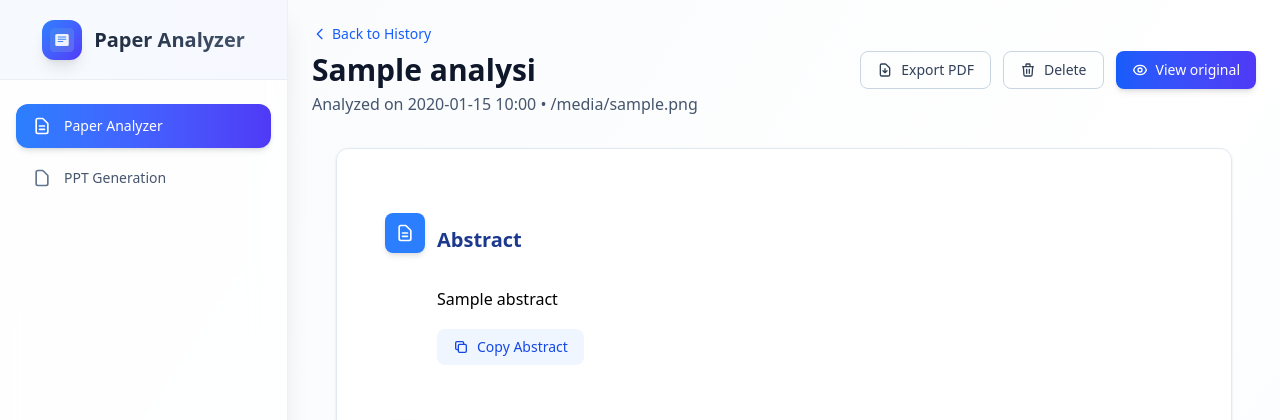
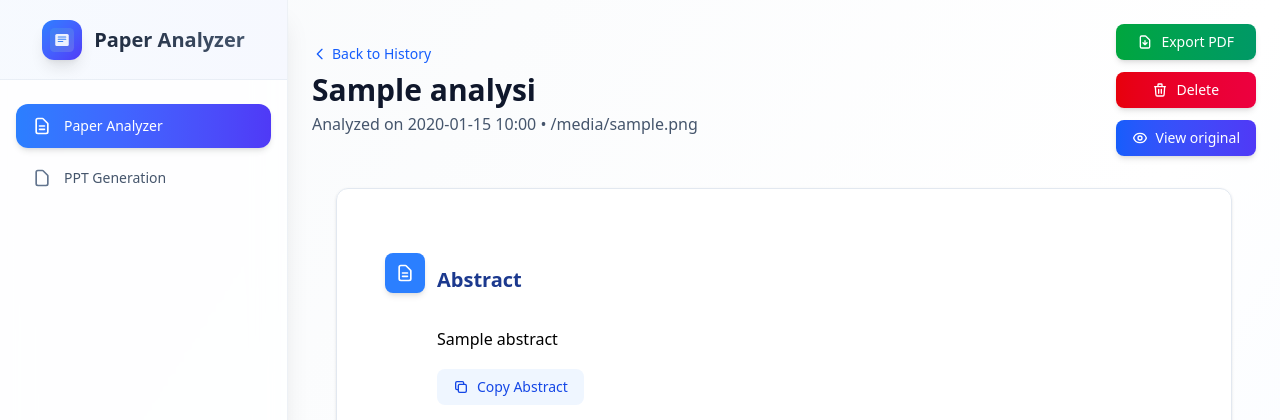
Before and after one commit to swarfte/paper-analyzer, a Django app: template templates/analysis_detail.html in a window 1280 px wide. Shown: the top 420 px of the page. Run offline with Django 5.2, Linux system fonts and the light colour scheme; the template is opened without the code that fills it: most values are stand-ins (such as "Sample title", 1, 10 or a date in 2020); data that the repository does not hold is empty.

Commit message:
Update action button styles in templates
Revamp action UI in analysis templates: replace bordered outline buttons with gradient, filled buttons (green export, blue preview, red delete), add shadows and smoother hover transitions, and switch containers to vertical stacking (flex-col) with centered content. Also tweak class alignment (justify-center) and reorder the Delete/Export buttons in analyzer.html for a cleaner layout. No functional logic changes.

```diff
--- a/templates/analysis_detail.html
+++ b/templates/analysis_detail.html
@@ -144,16 +144,16 @@
                         Analyzed on {{ analysis.created_date|date:"Y-m-d H:i" }} • {{ analysis.original_filename }}
                     </p>
                 </div>
-                <div class="flex gap-3">
+                <div class="flex flex-col gap-3">
                     <a href="{% url 'export_analysis_pdf' analysis.id %}"
-                       class="px-4 py-2 border border-slate-300 rounded-lg text-slate-700 hover:bg-green-50 hover:border-green-300 hover:text-green-600 transition-colors font-medium text-sm flex items-center gap-2">
+                       class="px-4 py-2 bg-gradient-to-r from-green-600 to-emerald-600 hover:from-green-700 hover:to-emerald-700 text-white rounded-lg font-medium text-sm flex items-center justify-center gap-2 shadow-md hover:shadow-lg transition-all duration-200">
                         <svg class="w-4 h-4" fill="none" stroke="currentColor" viewBox="0 0 24 24">
                             <path stroke-linecap="round" stroke-linejoin="round" stroke-width="2" d="M12 10v6m0 0l-3-3m3 3l3-3m2 8H7a2 2 0 01-2-2V5a2 2 0 012-2h5.586a1 1 0 01.707.293l5.414 5.414a1 1 0 01.293.707V19a2 2 0 01-2 2z"></path>
                         </svg>
                         Export PDF
                     </a>
                     <button @click="showDeleteModal = true"
-                            class="px-4 py-2 border border-slate-300 rounded-lg text-slate-700 hover:bg-red-50 hover:border-red-300 hover:text-red-600 transition-colors font-medium text-sm flex items-center gap-2">
+                            class="px-4 py-2 bg-gradient-to-r from-red-600 to-rose-600 hover:from-red-700 hover:to-rose-700 text-white rounded-lg font-medium text-sm flex items-center justify-center gap-2 shadow-md hover:shadow-lg transition-all duration-200">
                         <svg class="w-4 h-4" fill="none" stroke="currentColor" viewBox="0 0 24 24">
                             <path stroke-linecap="round" stroke-linejoin="round" stroke-width="2" d="M19 7l-.867 12.142A2 2 0 0116.138 21H7.862a2 2 0 01-1.995-1.858L5 7m5 4v6m4-6v6m1-10V4a1 1 0 00-1-1h-4a1 1 0 00-1 1v3M4 7h16"></path>
                         </svg>
@@ -161,7 +161,7 @@
                     </button>
                     {% if analysis.pdf_file %}
                     <a :href="pdfFileUrl" target="_blank" rel="noopener"
-                       class="px-4 py-2 bg-gradient-to-r from-blue-600 to-indigo-600 hover:from-blue-700 hover:to-indigo-700 text-white rounded-lg font-medium text-sm flex items-center gap-2 shadow-md hover:shadow-lg transition-all duration-200">
+                       class="px-4 py-2 bg-gradient-to-r from-blue-600 to-indigo-600 hover:from-blue-700 hover:to-indigo-700 text-white rounded-lg font-medium text-sm flex items-center justify-center gap-2 shadow-md hover:shadow-lg transition-all duration-200">
                         <svg class="w-4 h-4" fill="none" stroke="currentColor" viewBox="0 0 24 24">
                             <path stroke-linecap="round" stroke-linejoin="round" stroke-width="2" d="M15 12a3 3 0 11-6 0 3 3 0 016 0z"></path>
                             <path stroke-linecap="round" stroke-linejoin="round" stroke-width="2" d="M2.458 12C3.732 7.943 7.523 5 12 5c4.478 0 8.268 2.943 9.542 7-1.274 4.057-5.064 7-9.542 7-4.477 0-8.268-2.943-9.542-7z"></path>
```
Also changed, not shown: templates/analyzer.html (+10 -10 lines).
